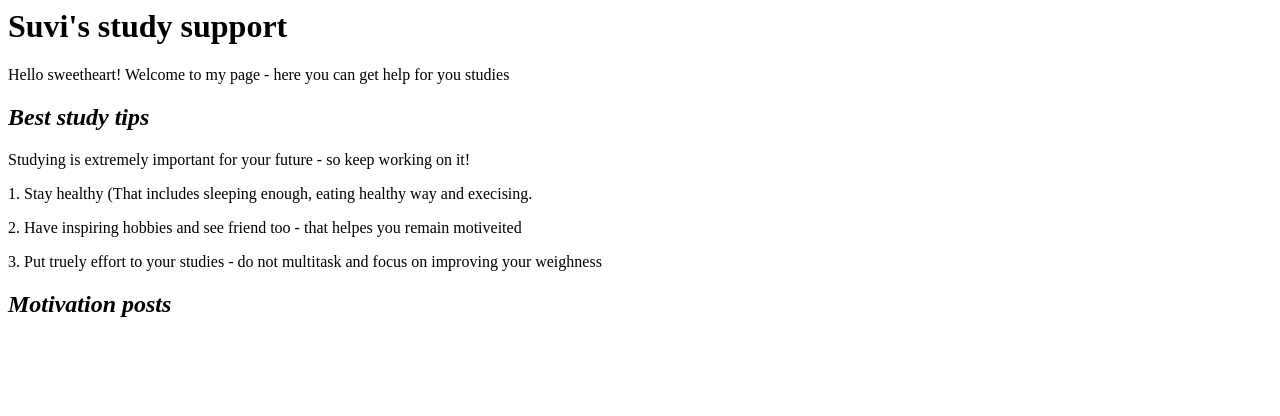
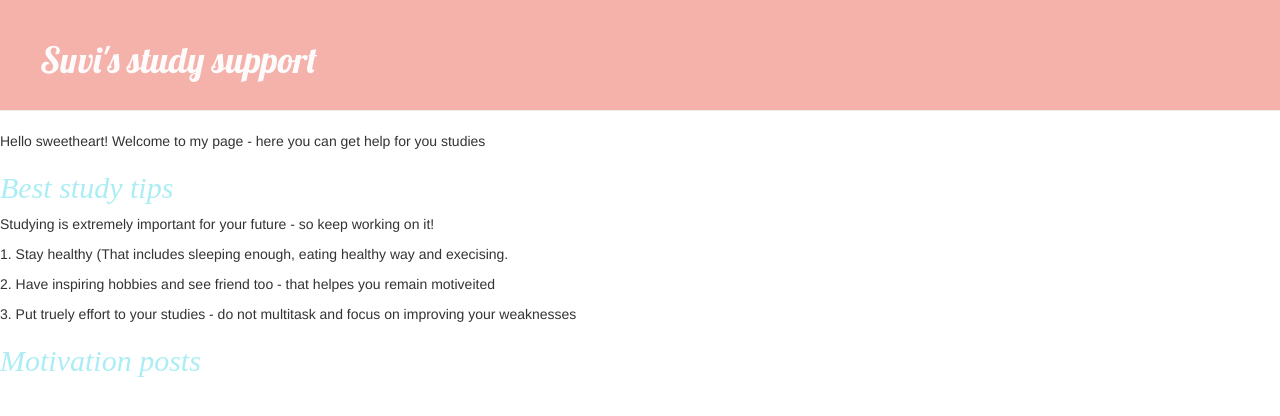
Before and after one commit to SussuPelihirmu/my-first-blog, a Django app: page / in a window 1280 px wide. Shown: the top 416 px of the page. Run offline with Django 3.2, Linux system fonts and the light colour scheme; data that the repository does not hold is empty; some libraries are stand-ins or nearby versions.

Commit message:
Update 3

```diff
--- /dev/null
+++ b/blog/static/css/blog.css
@@ -0,0 +1,16 @@
+
+h2 a {
+    color: #ABEDF4;
+    font-family: 'Indie Flower';
+}
+
+h1 a {
+    color: rgb(253, 251, 251);
+    font-family: 'Lobster';
+}
+
+.page-header {
+    background-color: #F4B2AB;
+    margin-top: 0;
+    padding: 20px 20px 20px 40px;
+}
--- a/blog/templates/blog/post_list.html
+++ b/blog/templates/blog/post_list.html
@@ -1,26 +1,36 @@
 <!--to be filled with posts that will be shown on the web page-->
+
+<link rel="stylesheet" href="//maxcdn.bootstrapcdn.com/bootstrap/3.2.0/css/bootstrap.min.css">
+<link rel="stylesheet" href="//maxcdn.bootstrapcdn.com/bootstrap/3.2.0/css/bootstrap-theme.min.css">
+
+{%load static %}
+
 <html>
     <head>
+            <link href="//fonts.googleapis.com/css?family=Lobster&subset=latin,latin-ext" rel="stylesheet" type="text/css">
+            <link rel="stylesheet" href="{% static 'css/blog.css' %}">
         <title>Suvi's page </title>
     </head>
 <body>
-    <div>
-        <h1>Suvi's study support</h1>
+    <div class="page-header">
+        <h1><a>Suvi's study support</a></h1>
     </div>
     <p>Hello sweetheart! Welcome to my page - here you can get help for you studies</p>
     <div>
-        <h2><em>
+        <h2><em><a>
             Best study tips
-        </em></h2>
+        </a></em></h2>
         <p>Studying is extremely important for your future - so keep working on it!</p>
         <p>1. Stay healthy (That includes sleeping enough, eating healthy way and execising.</p>
         <p>2. Have inspiring hobbies and see friend too - that helpes you remain motiveited </p>
-        <p>3. Put truely effort to your studies - do not multitask and focus on improving your weighness</p>
+        <p>3. Put truely effort to your studies - do not multitask and focus on improving your weaknesses</p>
     </div>
     <div>
         <h2>
             <em>
+            <a>
             Motivation posts
+            </a>
             </em>
     </div>
     <div>
```
